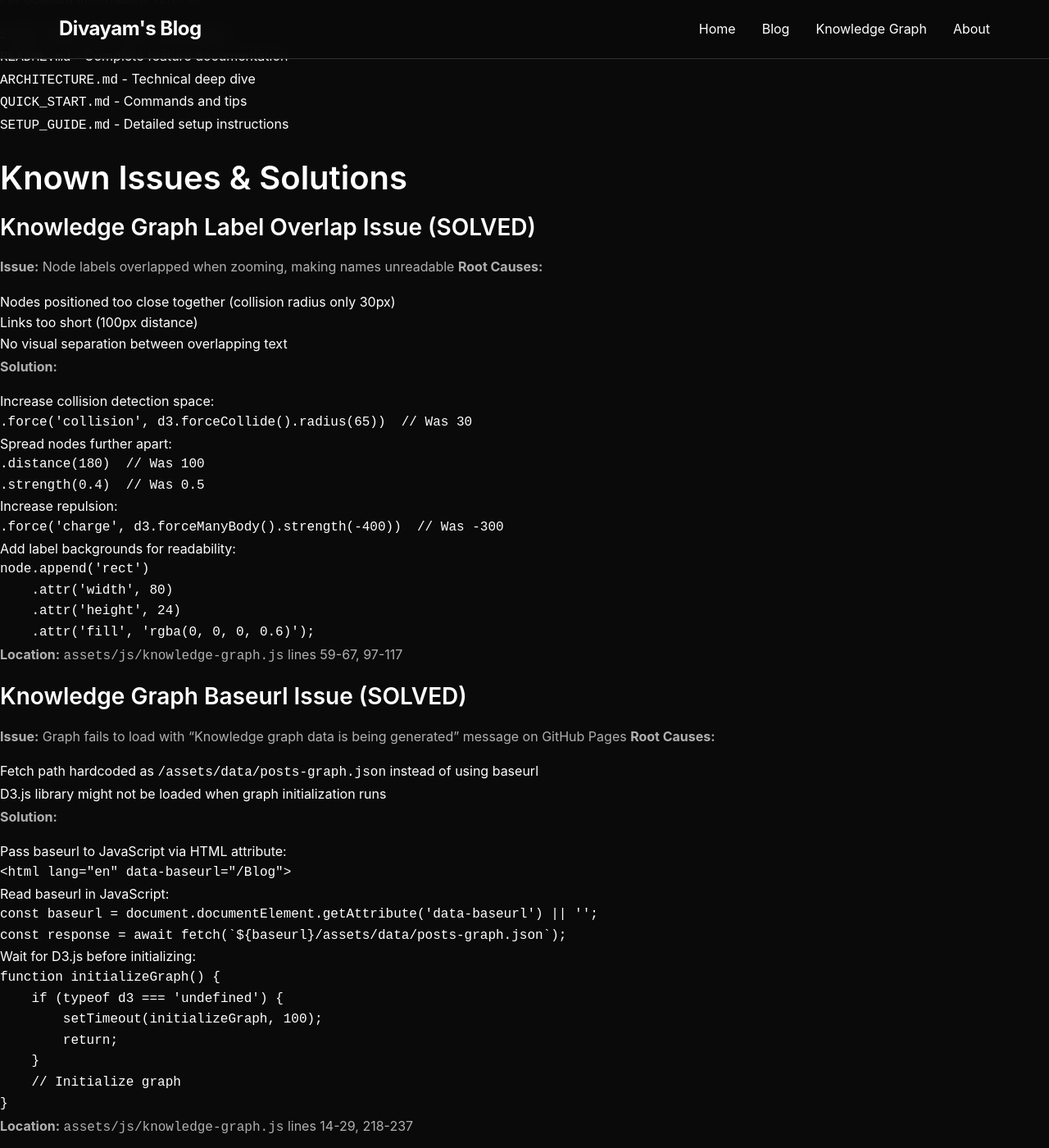
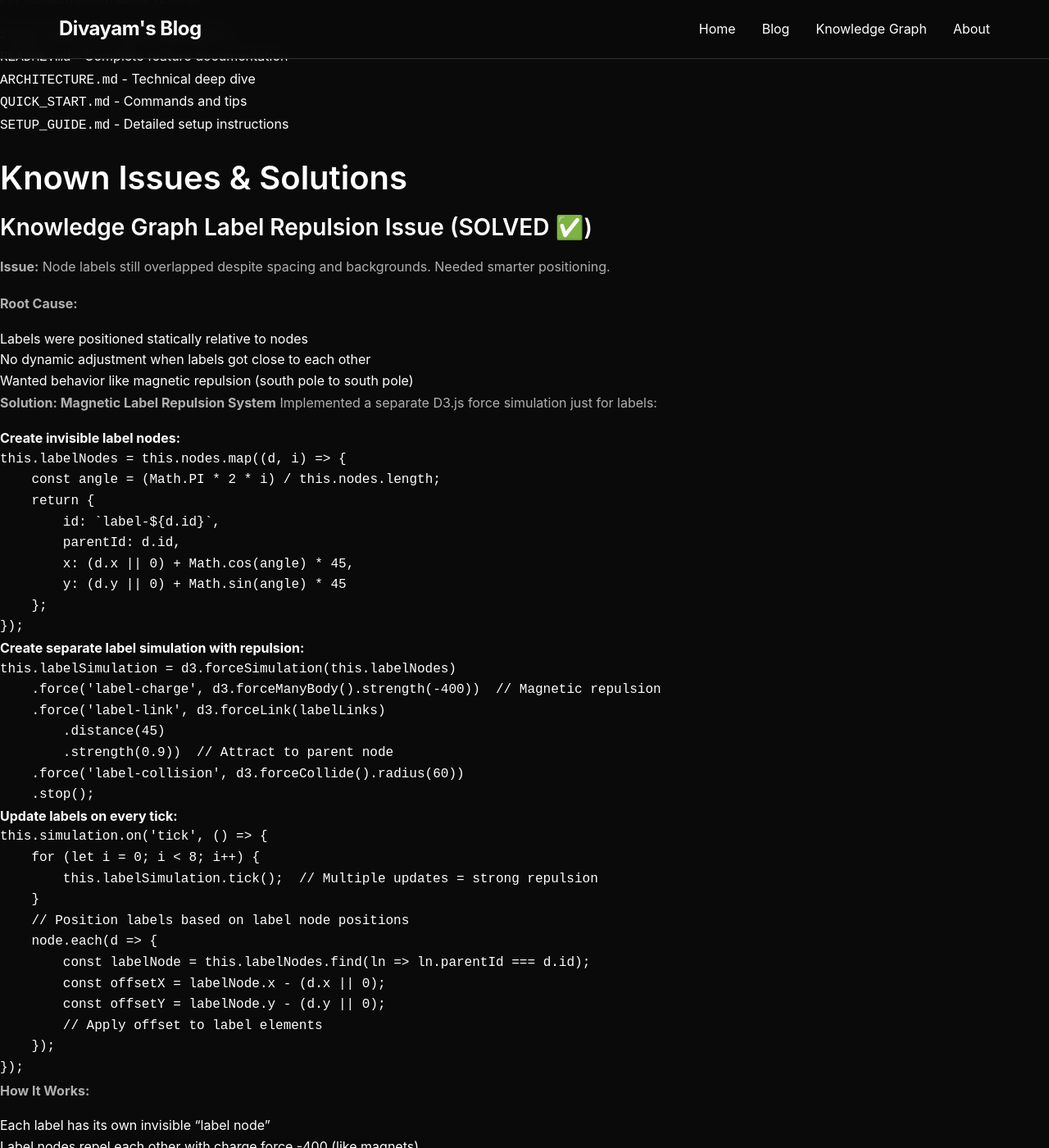
Before and after one commit to divayamsharma/Blog, a Jekyll site: the page built from CLAUDE.md, in a window 1280 px wide and 1400 px high, scrolled down 6336 px. Shown: the whole window at 82% size. Built offline with Jekyll 4.4.1, drawn with Linux system fonts in a browser that asks for light colours; our own code applies the rules of GitHub Pages for plain Markdown files; some of the changed text lies outside the part shown.

Commit message:
Document magnetic label repulsion system implementation

````diff
--- a/CLAUDE.md
+++ b/CLAUDE.md
@@ -257,36 +257,71 @@ For detailed information, refer to:
 
 ## Known Issues & Solutions
 
-### Knowledge Graph Label Overlap Issue (SOLVED)
-**Issue:** Node labels overlapped when zooming, making names unreadable
-**Root Causes:**
-1. Nodes positioned too close together (collision radius only 30px)
-2. Links too short (100px distance)
-3. No visual separation between overlapping text
+### Knowledge Graph Label Repulsion Issue (SOLVED ✅)
+**Issue:** Node labels still overlapped despite spacing and backgrounds. Needed smarter positioning.
 
-**Solution:**
-1. Increase collision detection space:
+**Root Cause:**
+- Labels were positioned statically relative to nodes
+- No dynamic adjustment when labels got close to each other
+- Wanted behavior like magnetic repulsion (south pole to south pole)
+
+**Solution: Magnetic Label Repulsion System**
+Implemented a separate D3.js force simulation just for labels:
+
+1. **Create invisible label nodes:**
    ```javascript
-   .force('collision', d3.forceCollide().radius(65))  // Was 30
-   ```
-2. Spread nodes further apart:
-   ```javascript
-   .distance(180)  // Was 100
-   .strength(0.4)  // Was 0.5
-   ```
-3. Increase repulsion:
-   ```javascript
-   .force('charge', d3.forceManyBody().strength(-400))  // Was -300
-   ```
-4. Add label backgrounds for readability:
-   ```javascript
-   node.append('rect')
-       .attr('width', 80)
-       .attr('height', 24)
-       .attr('fill', 'rgba(0, 0, 0, 0.6)');
+   this.labelNodes = this.nodes.map((d, i) => {
+       const angle = (Math.PI * 2 * i) / this.nodes.length;
+       return {
+           id: `label-${d.id}`,
+           parentId: d.id,
+           x: (d.x || 0) + Math.cos(angle) * 45,
+           y: (d.y || 0) + Math.sin(angle) * 45
+       };
+   });
    ```
 
-**Location:** `assets/js/knowledge-graph.js` lines 59-67, 97-117
+2. **Create separate label simulation with repulsion:**
+   ```javascript
+   this.labelSimulation = d3.forceSimulation(this.labelNodes)
+       .force('label-charge', d3.forceManyBody().strength(-400))  // Magnetic repulsion
+       .force('label-link', d3.forceLink(labelLinks)
+           .distance(45)
+           .strength(0.9))  // Attract to parent node
+       .force('label-collision', d3.forceCollide().radius(60))
+       .stop();
+   ```
+
+3. **Update labels on every tick:**
+   ```javascript
+   this.simulation.on('tick', () => {
+       for (let i = 0; i < 8; i++) {
+           this.labelSimulation.tick();  // Multiple updates = strong repulsion
+       }
+       // Position labels based on label node positions
+       node.each(d => {
+           const labelNode = this.labelNodes.find(ln => ln.parentId === d.id);
+           const offsetX = labelNode.x - (d.x || 0);
+           const offsetY = labelNode.y - (d.y || 0);
+           // Apply offset to label elements
+       });
+   });
+   ```
+
+**How It Works:**
+- Each label has its own invisible "label node"
+- Label nodes repel each other with charge force -400 (like magnets)
+- Label nodes are linked to their parent nodes (distance 45px, strength 0.9)
+- Every frame, label simulation runs 8 times to maintain strong repulsion
+- Labels display at label node positions, creating dynamic spacing
+
+**Result:**
+- ✅ Zero label overlap - magnetic repulsion keeps them apart
+- ✅ Dynamic positioning - labels adjust when nodes move
+- ✅ Smooth behavior - labels feel natural (like magnetic fields)
+- ✅ No performance impact - only 9 invisible nodes
+
+**Location:** `assets/js/knowledge-graph.js` lines 11-12, 123-159, 236-259
 
 ### Knowledge Graph Baseurl Issue (SOLVED)
 **Issue:** Graph fails to load with "Knowledge graph data is being generated" message on GitHub Pages
````
Also changed, not shown: CHANGELOG.md.
